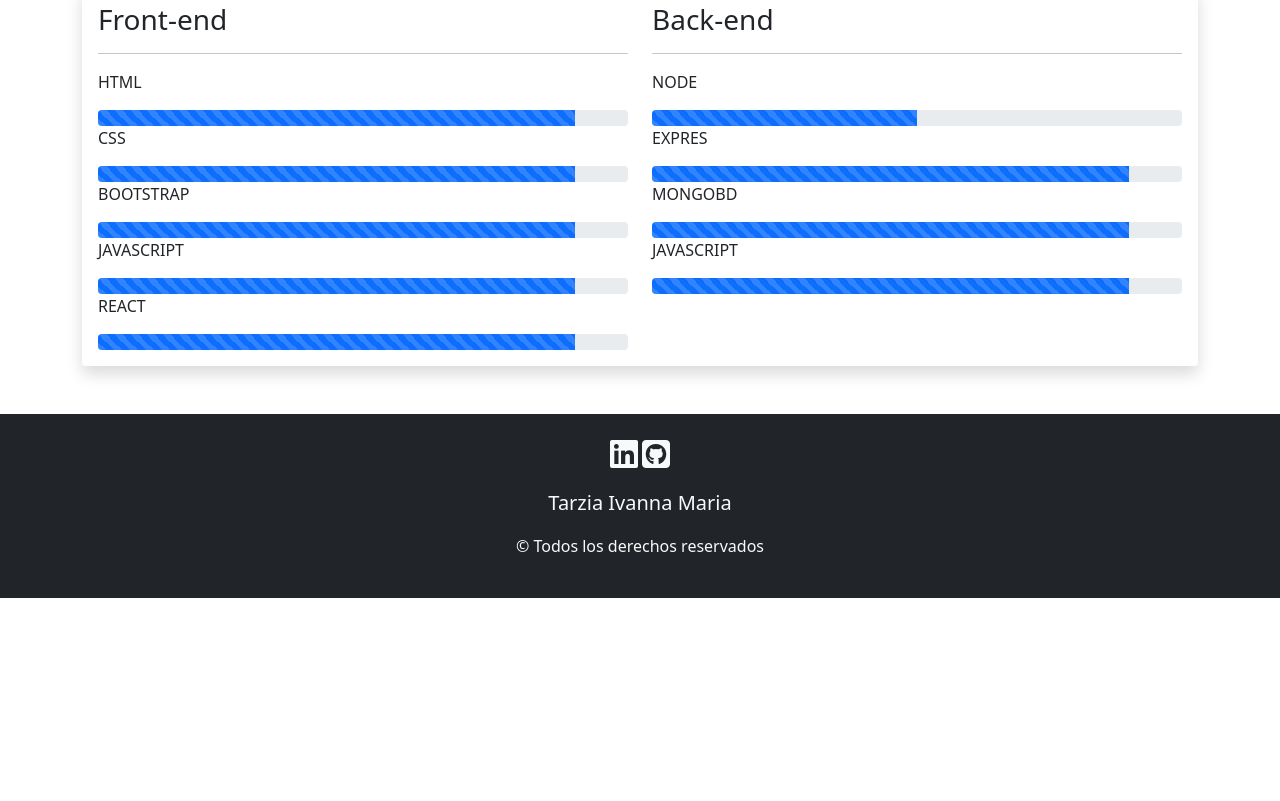
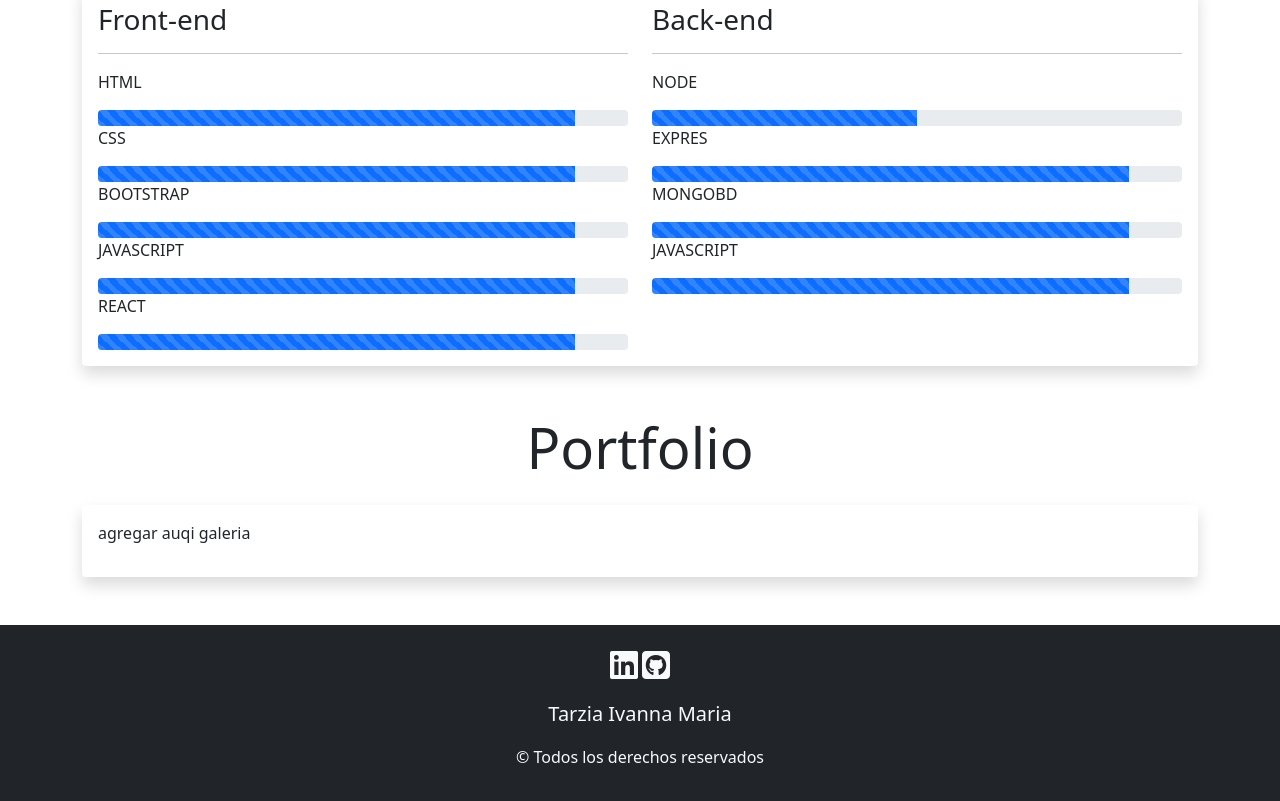
Before and after one commit to ivannatarzia/ivannatarzia.github.io, a plain HTML site: page index.html in a window 1280 px wide. Shown: the part 2214-3015 px from the top of the page. Before the commit the page ends 2812 px from the top, so only its background shows below. Drawn offline with nearby package versions, Linux system fonts and the light colour scheme.

Commit message:
se agrgego titulo portfolio

```diff
--- a/index.html
+++ b/index.html
@@ -34,7 +34,7 @@
                         <a class="nav-link" href="#educacion">Educacion</a>
                     </li>
                     <li class="nav-item">
-                        <a class="nav-link" href="#">Portfolio</a>
+                        <a class="nav-link" href="#portfolio">Portfolio</a>
                     </li>
                     <li class="nav-item">
                         <a class="nav-link" href="#">contacto</a>
@@ -256,6 +256,10 @@
 
             </div>
     </article>
+    <h2 class="display-4 text-center my-4" id="portfolio">Portfolio</h2>
+    <article class="shadow p-3 mb-5 bg-body rounded">
+        <p>agregar auqi galeria</p>
+    </article>
 
 </section>
 <footer class="bg-dark text-light py-4">
```
